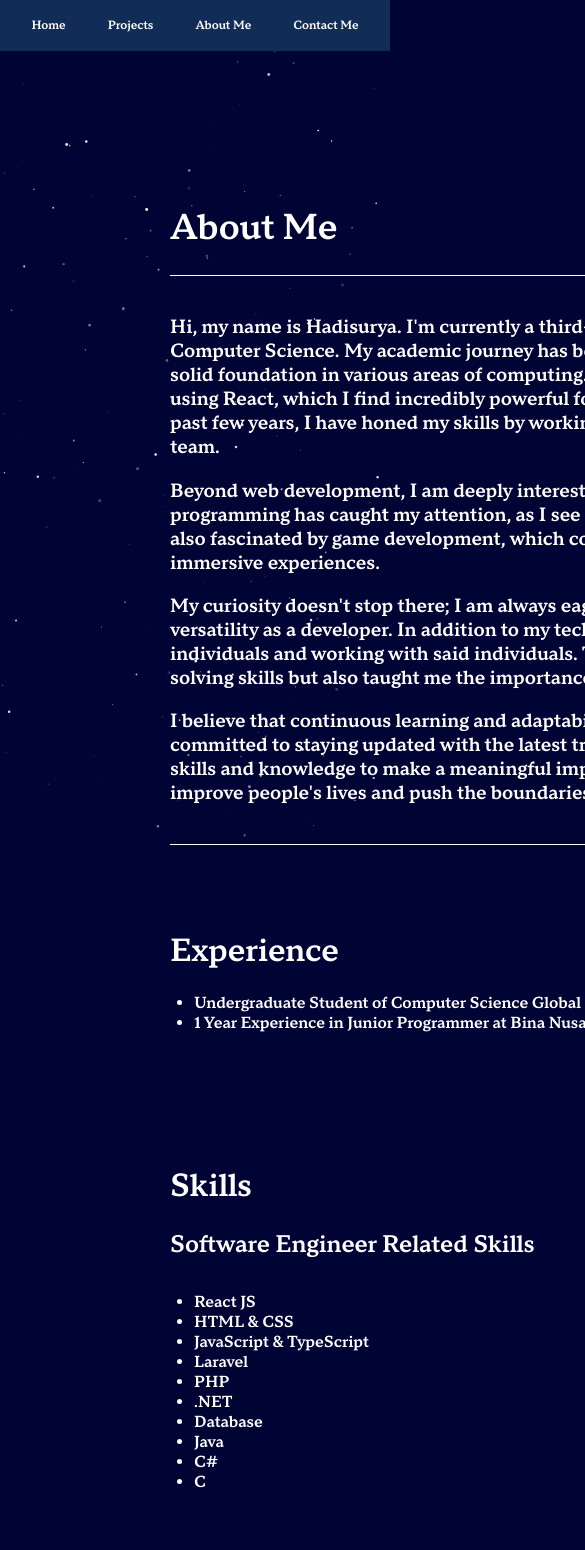
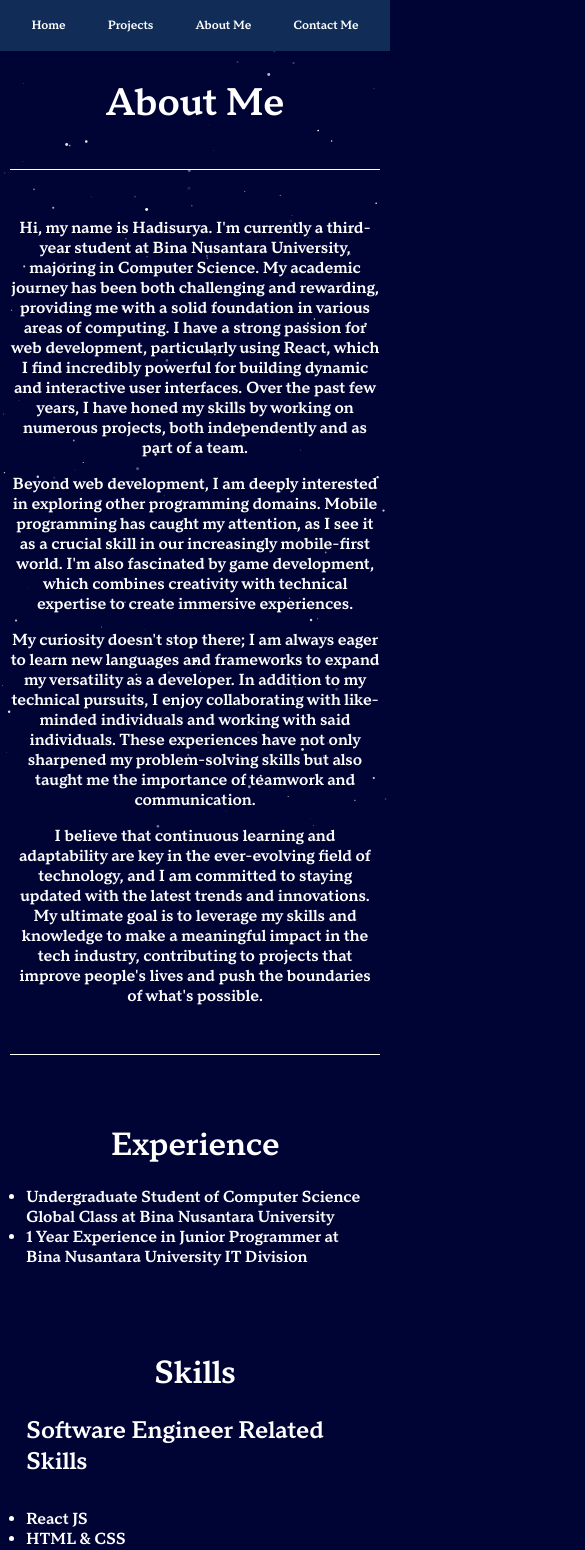
Before and after one commit to Kagensyou12/portofoliowebsite, a React (Create React App) app: page /about in a window 390 px wide. Shown: the top 1550 px of the page, 585 px wide, since content can reach past the window. Built offline with nearby package versions, Linux system fonts and the light colour scheme.

Commit message:
the website now should be compatible with mobile phones

```diff
--- a/src/styling/About.css
+++ b/src/styling/About.css
@@ -5,17 +5,17 @@
   align-items: center;
   justify-content: center;
   height: 100%;
-  position: relative; /* Ensure the container is positioned relatively */
-  box-sizing: border-box; /* Ensure padding and borders are included in width */
+  position: relative;
+  box-sizing: border-box;
   color: white;
 }
 
 .abt-wrapper {
   display: flex;
   flex-direction: column;
-  align-items: flex-start; /* Align children to the left */
+  align-items: flex-start; /* Align children to the left for larger screens */
   margin-top: -15rem;
-  width: 100%; /* Ensure it takes full width */
+  width: 100%;
 }
 
 .abt-title {
@@ -28,10 +28,10 @@
 
 .line {
   width: 80rem;
-  margin: 0 auto; /* Center the line */
+  margin: 0 auto;
   border: 0;
   height: 1px;
-  background: white; /* Line color */
+  background: white;
   margin-left: 10rem;
 }
 
@@ -58,14 +58,14 @@
 
 .skill-list {
   display: flex;
-  flex-wrap: wrap; /* Allows items to wrap to the next line if necessary */
-  gap: 2rem; /* Add space between columns */
+  flex-wrap: wrap;
+  gap: 2rem;
   text-align: left;
 }
 
 .prog, .other-skills {
-  flex: 1; /* Allow sections to grow equally */
-  min-width: 300px; /* Ensure sections have a minimum width */
+  flex: 1;
+  min-width: 300px;
 }
 
 .prog h2, .other-skills h2 {
@@ -75,5 +75,54 @@
 
 ul {
   list-style-type: disc;
-  padding-left: 1.5rem; /* Adjust padding for list items */
+  padding-left: 1.5rem;
 }
+
+/* Phone Size Adjustments */
+@media (max-width: 480px) {
+  .abt-wrapper {
+    align-items: center; /* Center align for phone screens */
+    margin-top: -4rem; /* Reset margin-top */
+    padding: 0 1rem; /* Add padding for small screens */
+  }
+
+  .abt-title {
+    font-size: 1.2rem; /* Adjust font size for phone screens */
+    padding-left: 0; /* Remove left padding */
+    margin-top: 1rem; /* Adjust margin for phone screens */
+  }
+
+  .line {
+    width: 100%; /* Full width for phone screens */
+    margin: 1rem 0; /* Adjust margin for phone screens */
+  }
+
+  .abt-content {
+    text-align: center; /* Center text for phone screens */
+    padding-left: 0; /* Remove left padding */
+    width: 100%; /* Full width for phone screens */
+    font-size: 1rem; /* Adjust font size for phone screens */
+    margin: 1rem 0; /* Adjust margin for phone screens */
+  }
+
+  .experience, .skills {
+    padding: 1rem; /* Adjust padding for phone screens */
+    margin-top: 1rem; /* Adjust margin for phone screens */
+    width: 100%; /* Full width for phone screens */
+    text-align: center; /* Center text for phone screens */
+  }
+
+  .skill-title {
+    text-align: center;
+  }
+
+  .skill-list {
+    flex-direction: column; /* Stack items vertically for phone screens */
+    gap: 1rem; /* Reduce gap for phone screens */
+  }
+
+  ul {
+    padding-left: 0; /* Remove padding for phone screens */
+    text-align: left; /* Center align text for phone screens */
+  }
+}
--- a/src/styling/App.css
+++ b/src/styling/App.css
@@ -295,7 +295,7 @@ header, footer {
     max-width: 100%; /* Full width */
     padding-right: 0;
     text-align: center; /* Center text */
-    margin-top : -3rem;
+    margin-top : -5rem;
   }
 
   .image-container {
--- a/src/styling/Contact.css
+++ b/src/styling/Contact.css
@@ -138,28 +138,48 @@
 /* Styles for phones (screens less than 480px wide) */
 @media (max-width: 480px) {
   .contact-title {
-      padding-left: 1rem; /* Further reduce padding for very small screens */
+      padding-left: 3rem; /* Remove padding for smaller screens */
+      font-size: medium; /* Adjust font size for better readability */
+      text-align: center; /* Center-align text */
+      margin-top: -7rem;
+  }
+
+  .contact-page {
+    padding-left: 5rem;
   }
 
   .contact-info {
-      padding-left: 1rem; /* Further reduce padding for very small screens */
+      padding-left: 0; /* Remove padding for smaller screens */
+      gap: 1rem; /* Adjust gap between items */
+      flex-direction: column; /* Stack items vertically */
+      align-items: center; /* Center-align items */
+      text-align: center; /* Center-align text */
+      margin-top: 2rem;
   }
 
   .contact-info1, .contact-info2 {
-      align-items: center; /* Center items on very small screens */
+      align-items: center; /* Center-align items */
+      text-align: center; /* Center-align text */
+      margin-left: 2px;
+  }
+
+  .contact-info2 {
+    margin-left: 8px;
   }
 
   .contact-info1 a, .contact-info2 a {
-      margin-left: 0; /* Remove left margin for very small screens */
+      margin-left: 0; /* Remove left margin for smaller screens */
       text-align: center; /* Center-align text */
   }
 
   .contact-info2 ul {
       gap: 0.5rem; /* Reduce gap between links */
+      padding: 0; /* Remove padding */
   }
 
   .line1 {
       width: 100%;
       margin-left: 0;
+      margin-top: 2rem; /* Add top margin for spacing */
   }
 }
```
Lines whose indentation alone changed are shown as unchanged.
